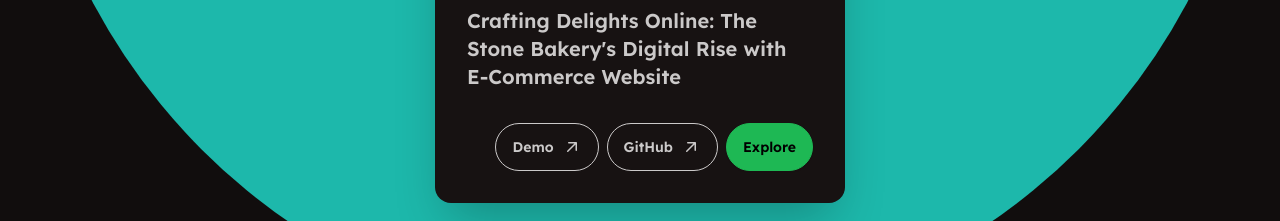
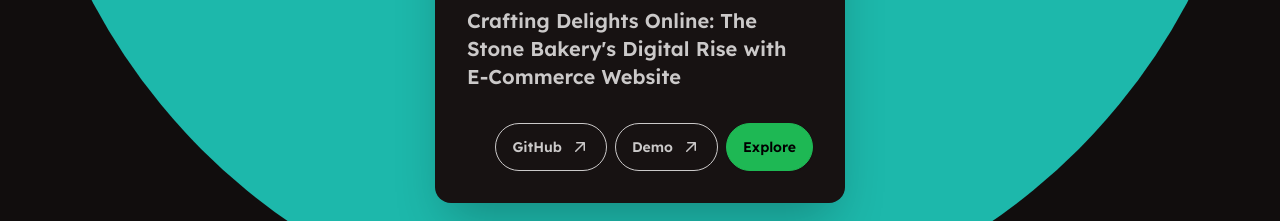
Before and after one commit to gupta-karan1/karan-portfolio-nextjs, a Next.js app: page / in a window 1280 px wide. Shown: the part 1900-2121 px from the top of the page. Built offline with nearby package versions, Linux system fonts and the light colour scheme.

Commit message:
Swap demo and GitHub links in ProjectCard component

```diff
--- a/components/ProjectCard.tsx
+++ b/components/ProjectCard.tsx
@@ -40,6 +40,17 @@ const ProjectCard = ({
         {/* <p className="font-light line-clamp-5 text-sm">{description}</p> */}
 
         <div className="card-actions justify-end mt-5 items-center">
+          {github && (
+            <Link
+              className="btn  btn-outline btn-md"
+              href={github}
+              target="_blank"
+              rel="noopener noreferrer"
+            >
+              GitHub <LinkArrow />
+            </Link>
+          )}
+
           {demo && (
             <Link
               className="btn  btn-outline btn-md"
@@ -48,17 +59,6 @@ const ProjectCard = ({
               rel="noopener noreferrer"
             >
               Demo <LinkArrow />
-            </Link>
-          )}
-
-          {github && (
-            <Link
-              className="btn  btn-outline btn-md"
-              href={github}
-              target="_blank"
-              rel="noopener noreferrer"
-            >
-              GitHub <LinkArrow />
             </Link>
           )}
 
```
